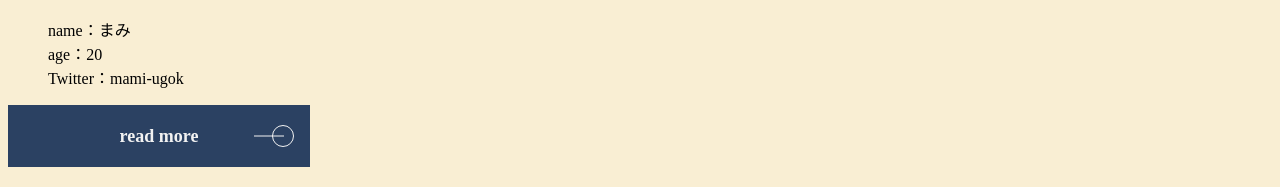
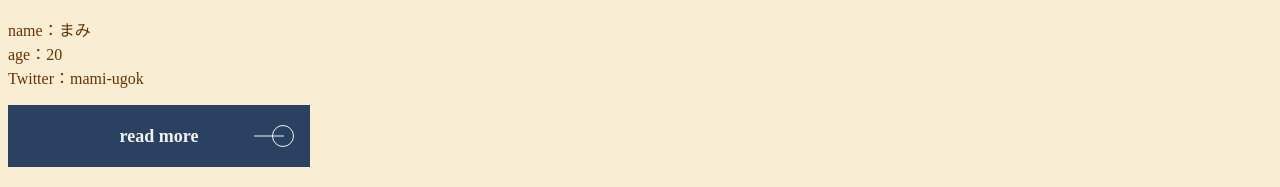
Before and after one commit to Mami-ugok/Mami-ugok.github.io, a plain HTML site: page index.html in a window 1280 px wide. Shown: the part 251-438 px from the top of the page. Drawn offline with Linux system fonts and the light colour scheme.

Commit message:
Add files via upload

```diff
--- a/index.html
+++ b/index.html
@@ -26,15 +26,17 @@
 
     <section>
       <h1>About</h1>
-      <img class="solo" src="img/style.jpg">
-      <div>
-        <ul>
-          <li>name：まみ</li>
-          <li>age：20</li>
-          <li>Twitter：mami-ugok</li>
-        </ul>
-        <div class="btn01">
-          <a>read more</a>
+      <div class="about">
+        <img class="solo" src="img/style.jpg">
+        <div class="profile">
+          <p>
+            name：まみ<br>
+            age：20<br>
+            Twitter：mami-ugok<br>
+          </p>
+          <div class="btn01">
+            <a>read more</a>
+          </div>
         </div>
       </div>
     </section>
```
